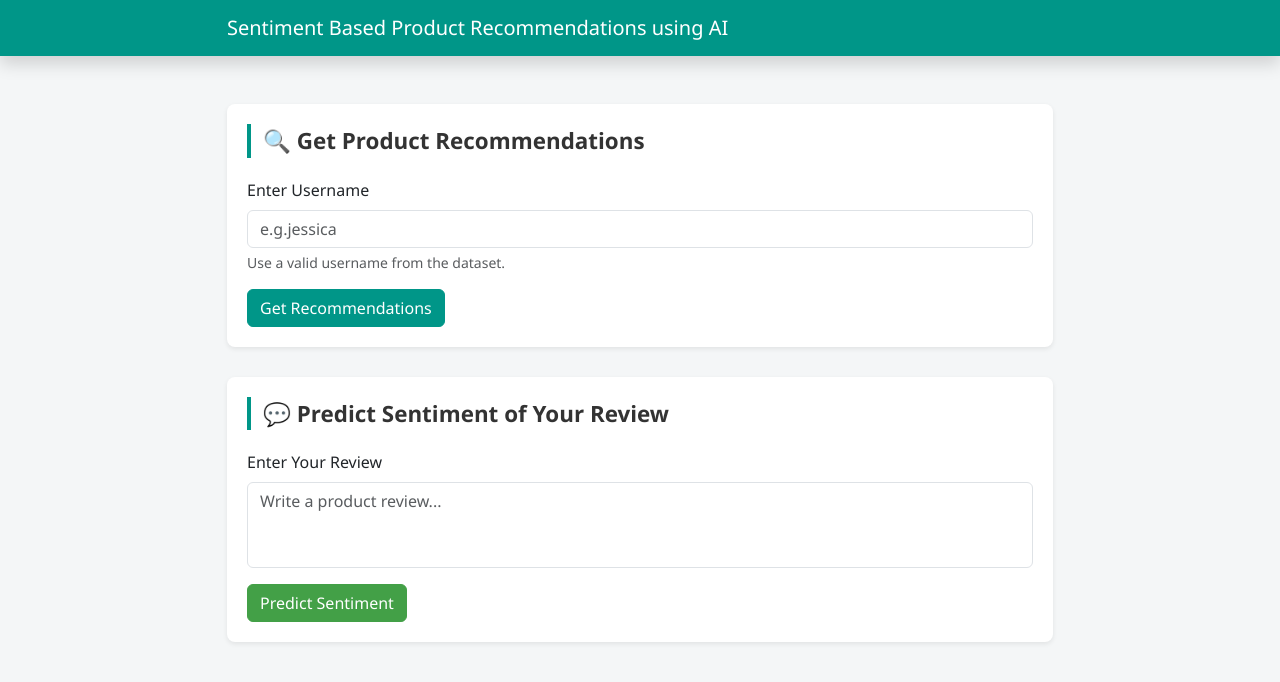
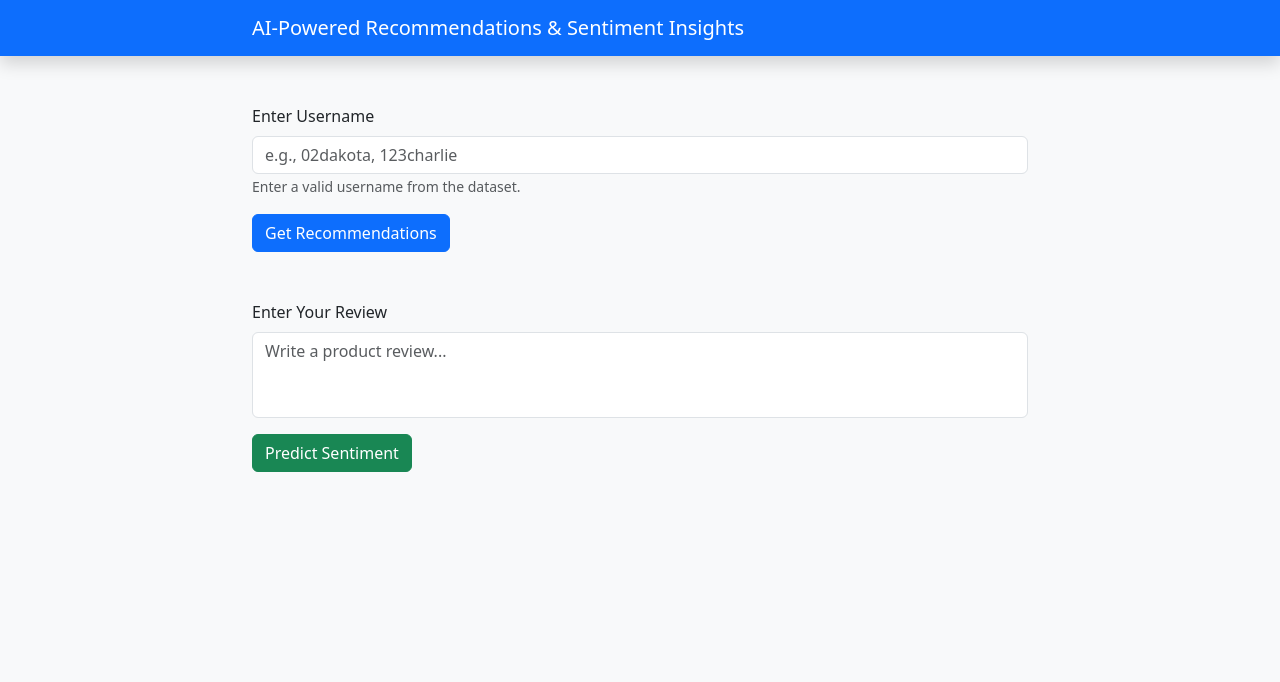
Before and after one commit to Agnel-Raj/SentimentBasedProductRecommendationSystem, a Flask app: page / in a window 1280 px wide. Shown: the top 682 px of the page. Run offline with Flask 3, Linux system fonts and the light colour scheme; parts of the project's set-up code (start-up, migrations or seed data) failed here and were passed over.

Commit message:
File change

```diff
--- a/templates/index.html
+++ b/templates/index.html
@@ -3,68 +3,20 @@
 <head>
   <meta charset="UTF-8" />
   <meta name="viewport" content="width=device-width, initial-scale=1" />
-  <title>Sentiment-Based Product Recommendation</title>
+  <title>Sentiment Based Product Recommendation</title>
   <link href="https://cdn.jsdelivr.net/npm/bootstrap@5.3.0/dist/css/bootstrap.min.css" rel="stylesheet" />
   <style>
-    :root {
-      --primary-color: #009688; /* Teal */
-      --accent-color: #26a69a;
-      --bg-color: #f4f6f7;
-    }
     body {
       padding-top: 80px;
-      background-color: var(--bg-color);
-      font-family: "Segoe UI", Tahoma, Geneva, Verdana, sans-serif;
+      background-color: #f8f9fa;
     }
     .container {
-      max-width: 850px;
+      max-width: 800px;
     }
-    .navbar {
-      background-color: var(--primary-color) !important;
-    }
-    .btn-primary {
-      background-color: var(--primary-color);
-      border-color: var(--primary-color);
-    }
-    .btn-primary:hover {
-      background-color: var(--accent-color);
-      border-color: var(--accent-color);
-    }
-    .btn-success {
-      background-color: #43a047;
-      border-color: #43a047;
-    }
-    .btn-success:hover {
-      background-color: #388e3c;
-      border-color: #388e3c;
-    }
-    .alert-success {
-      background-color: #e8f5e9;
-      color: #2e7d32;
-      border: 1px solid #a5d6a7;
-    }
-    .alert-danger {
-      background-color: #ffebee;
-      color: #c62828;
-      border: 1px solid #ef9a9a;
-    }
-    .table thead {
-      background-color: #e0f2f1;
-    }
-    .section-title {
-      font-size: 1.4rem;
-      font-weight: 600;
-      margin-bottom: 20px;
-      border-left: 4px solid var(--primary-color);
-      padding-left: 12px;
-      color: #333;
-    }
-    .card {
-      border: none;
-      box-shadow: 0 2px 5px rgba(0,0,0,0.08);
-      padding: 20px;
-      background-color: #ffffff;
-      border-radius: 8px;
+    .title {
+      font-size: 2rem;
+      font-weight: bold;
+      text-align: center;
       margin-bottom: 30px;
     }
     textarea {
@@ -73,37 +25,28 @@
   </style>
 </head>
 <body>
-
-  <!-- Navbar -->
-  <nav class="navbar fixed-top navbar-dark shadow">
+  <nav class="navbar fixed-top navbar-dark bg-primary shadow">
     <div class="container">
-      <a class="navbar-brand" href="#">Sentiment Based Product Recommendations using AI</a>
+      <a class="navbar-brand" href="#">AI-Powered Recommendations & Sentiment Insights</a>
     </div>
   </nav>
 
   <div class="container mt-4">
-
-    <!-- Username Input Form -->
-    <div class="card">
-      <div class="section-title">🔍 Get Product Recommendations</div>
+    <!-- Username Recommendation Form -->
     <form action="/predict" method="post">
       <div class="mb-3">
         <label for="userName" class="form-label">Enter Username</label>
-          <input type="text" class="form-control" id="userName" name="userName" placeholder="e.g.jessica" required />
-          <div class="form-text text-muted">Use a valid username from the dataset.</div>
+        <input class="form-control" type="text" id="userName" name="userName" placeholder="e.g., 02dakota, 123charlie" required>
+        <small class="form-text text-muted">Enter a valid username from the dataset.</small>
       </div>
-        <button type="submit" class="btn btn-primary">Get Recommendations</button>
+      <input type="submit" class="btn btn-primary" value="Get Recommendations">
     </form>
-    </div>
 
-    <!-- Recommendation Output -->
     {% if row_data %}
-    <div class="card">
     {% if user %}
-        <div class="section-title">🛒 Top 5 Recommended Products for <strong>{{ user }}</strong></div>
+      <h5 class="mt-4 mb-3">Top 5 Recommended Products for <strong>{{ user }}</strong>:</h5>
     {% endif %}
-      <div class="table-responsive">
-        <table class="table table-striped table-hover align-middle">
+    <table class="table table-striped table-hover">
       <thead>
         <tr>
           <th>Product Name</th>
@@ -122,36 +65,24 @@
         {% endfor %}
       </tbody>
     </table>
-      </div>
-    </div>
     {% endif %}
 
-    <!-- Error Message -->
     {% if message %}
-    <div class="alert alert-danger" role="alert">
-      {{ message }}
-    </div>
+    <div class="alert alert-danger mt-3" role="alert">{{ message }}</div>
     {% endif %}
 
-    <!-- Sentiment Form -->
-    <div class="card">
-      <div class="section-title">💬 Predict Sentiment of Your Review</div>
-      <form action="/predictSentiment" method="post">
-        <div class="mb-3">
+    <!-- Sentiment Prediction Form -->
+    <form method="post" action="/predictSentiment" class="mt-5">
       <label for="reviewText" class="form-label">Enter Your Review</label>
-          <textarea class="form-control" id="reviewText" name="reviewText" rows="3" placeholder="Write a product review..." required></textarea>
-        </div>
-        <button type="submit" class="btn btn-success">Predict Sentiment</button>
+      <textarea class="form-control mb-3" name="reviewText" rows="3" id="reviewText" placeholder="Write a product review..." required></textarea>
+      <input type="submit" class="btn btn-success" value="Predict Sentiment">
     </form>
-    </div>
 
-    <!-- Sentiment Result -->
-  {% if sentiment is not none and request.method == 'POST' and reviewText %}
-  <div class="alert mt-3 {{ 'alert-success' if sentiment == 1 else 'alert-danger' }}" role="alert">
-    Entered Review Text is predicted to be <strong>{{ 'Positive' if sentiment == 1 else 'Negative' }}</strong>
-  </div>
+    {% if sentiment == 1 %}
+    <div class="alert alert-success mt-3" role="alert">Entered Review Text is predicted to be <strong>Positive</strong></div>
+    {% elif sentiment == 0 %}
+    <div class="alert alert-danger mt-3" role="alert">Entered Review Text is predicted to be <strong>Negative</strong></div>
     {% endif %}
-
   </div>
 
   <script src="https://cdn.jsdelivr.net/npm/bootstrap@5.3.0/dist/js/bootstrap.bundle.min.js"></script>
```
Lines whose indentation alone changed are shown as unchanged.
